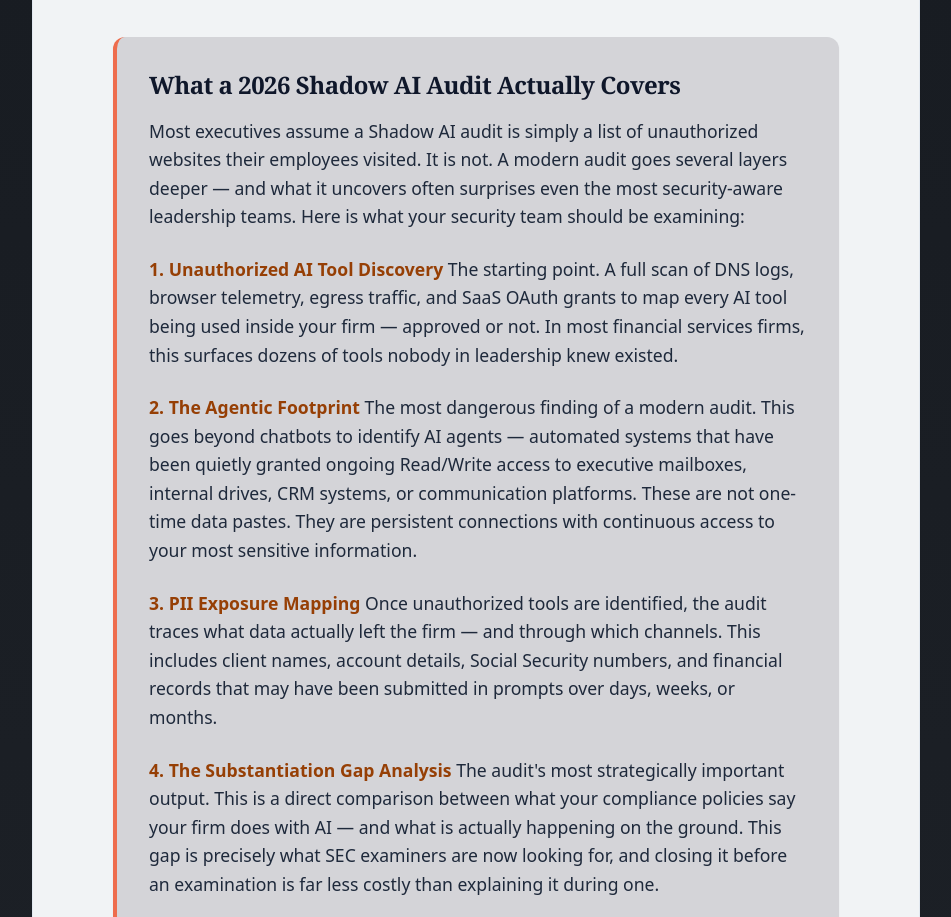
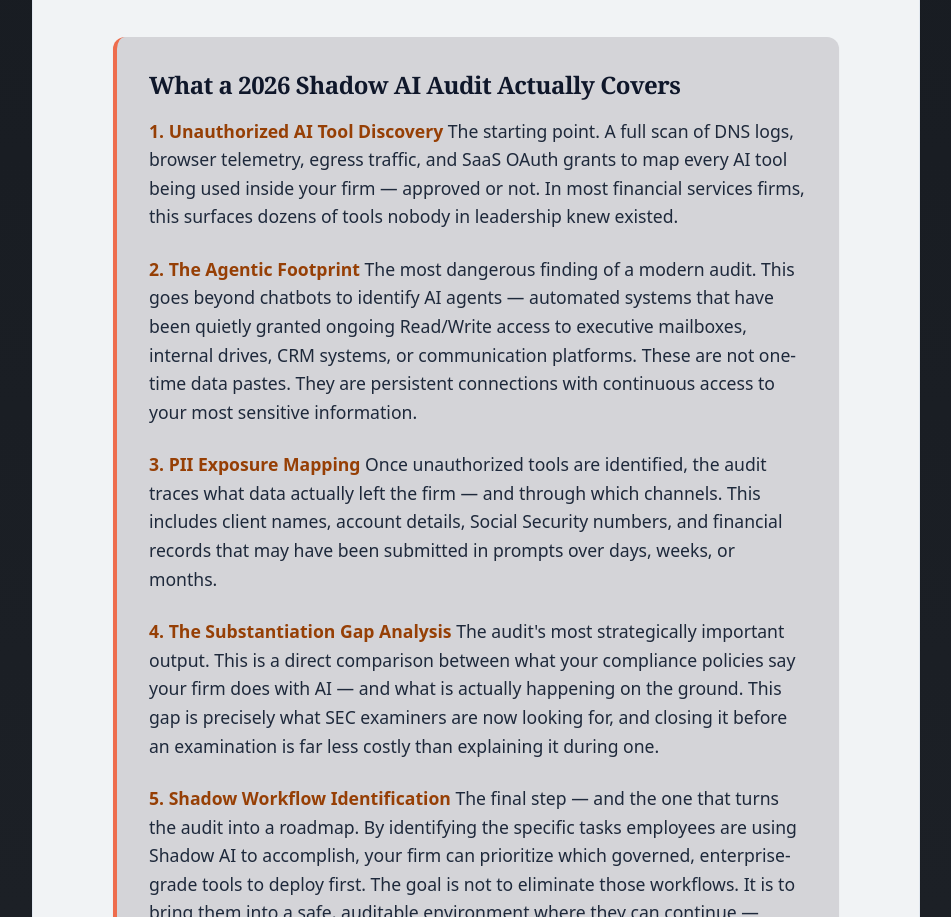
Before and after one commit to GwenCodes/cyber-brief-project-web, a website built with Vite: page index.html in a window 1280 px wide. Shown: the part 2998-3915 px from the top of the page, without its empty margins (164-1115 px from the left). Built offline with nearby package versions, Linux system fonts and the light colour scheme; a web font is replaced by a local one.

Commit message:
erased extra paragraph

```diff
--- a/index.html
+++ b/index.html
@@ -229,14 +229,7 @@
                   <h2 class="calendar-title text-2xl font-bold mb-4">
                     What a 2026 Shadow AI Audit Actually Covers
                   </h2>
-                  <p class="mb-6">
-                    Most executives assume a Shadow AI audit is simply a list of
-                    unauthorized websites their employees visited. It is not. A
-                    modern audit goes several layers deeper — and what it
-                    uncovers often surprises even the most security-aware
-                    leadership teams. Here is what your security team should be
-                    examining:
-                  </p>
+
                   <p class="mb-6">
                     <strong>1. Unauthorized AI Tool Discovery</strong>
                     The starting point. A full scan of DNS logs, browser
```
